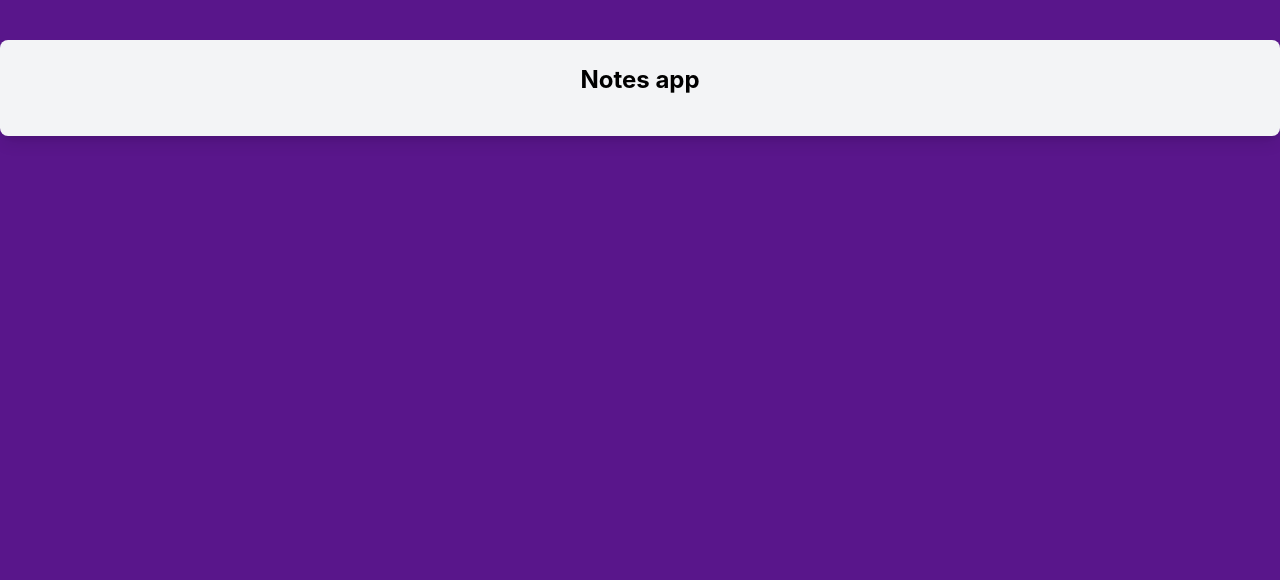
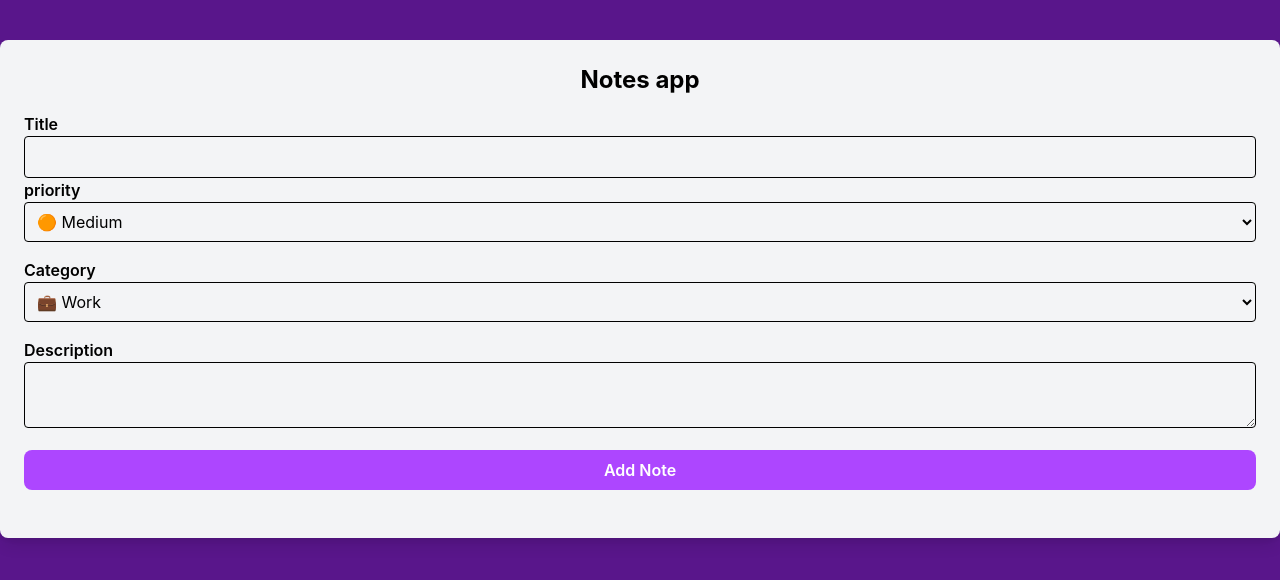
Before and after one commit to zainxrvng/React-Practise, a React (Vite) app in the folder Notes/: page / in a window 1280 px wide. Shown: the top 580 px of the page. Built offline with nearby package versions, Linux system fonts and the light colour scheme.

Commit message:
Add Forms component for note creation with title, priority, category, and description fields

```diff
--- a/Notes/src/App.jsx
+++ b/Notes/src/App.jsx
@@ -1,7 +1,9 @@
+import Forms from "./components/Forms"
 const App = () => {
   return (
     <div className="m-w-lg mx-auto mt-10 p-6 bg-gray-100 rounded-lg shadow-lg">
       <h2 className="text-2xl font-bold mb-4 text-center">Notes app</h2>
+      <Forms />
     </div>
   )
 }
--- /dev/null
+++ b/Notes/src/components/Forms.jsx
@@ -0,0 +1,78 @@
+import { useState } from "react";
+const Forms = () => {
+  const [title, setTitle] = useState("");
+  const [priority, setPriority] = useState("Medium");
+  const [category, setCategory] = useState("Work");
+  const [description, setDescription] = useState("");
+  return (
+    <div>
+      <form className="mb-6">
+        <div className="mb-4">
+          <label htmlFor="title" className="block font-semibold">
+            Title
+          </label>
+          <input
+            type="text"
+            value={title}
+            className="w-full rounded p-2 border"
+            onChange={(e) => {
+              setTitle(e.target.value);
+            }}
+          />
+          <div className="mb-4">
+            <label htmlFor="priority" className="block font-semibold">
+              priority
+            </label>
+            <select
+              type="text"
+              value={priority}
+              className="w-full rounded p-2 border"
+              onChange={(e) => {
+                setPriority(e.target.value);
+              }}
+            >
+              <option value="High">🔴High</option>
+              <option value="Medium">🟠 Medium</option>
+              <option value="Low">🟢 Low</option>
+            </select>
+          </div>
+          <div className="mb-4">
+            <label htmlFor="Category" className="block font-semibold">
+              Category
+            </label>
+            <select
+              type="text"
+              value={category}
+              className="w-full rounded p-2 border"
+              onChange={(e) => {
+                setCategory(e.target.value);
+              }}
+            >
+              <option value="Work">💼 Work</option>
+              <option value="Personal">🏠 Personal</option>
+              <option value="Ideas">💡 Ideas</option>
+            </select>
+          </div>
+          <div className="mb-4">
+            <label htmlFor="description" className="block font-semibold">
+              Description
+            </label>
+            <textarea
+              type="text"
+              value={description}
+              className="w-full rounded p-2 border"
+              onChange={(e) => {
+                setDescription(e.target.value);
+              }}
+            />
+          </div>
+        </div>
+        <button className="w-full bg-purple-500 text-white py-2 rounded-lg cursor-pointer hover:bg-purple-600 transition-colors font-semibold">
+          Add Note
+        </button>
+      </form>
+    </div>
+  );
+};
+
+export default Forms;
```
